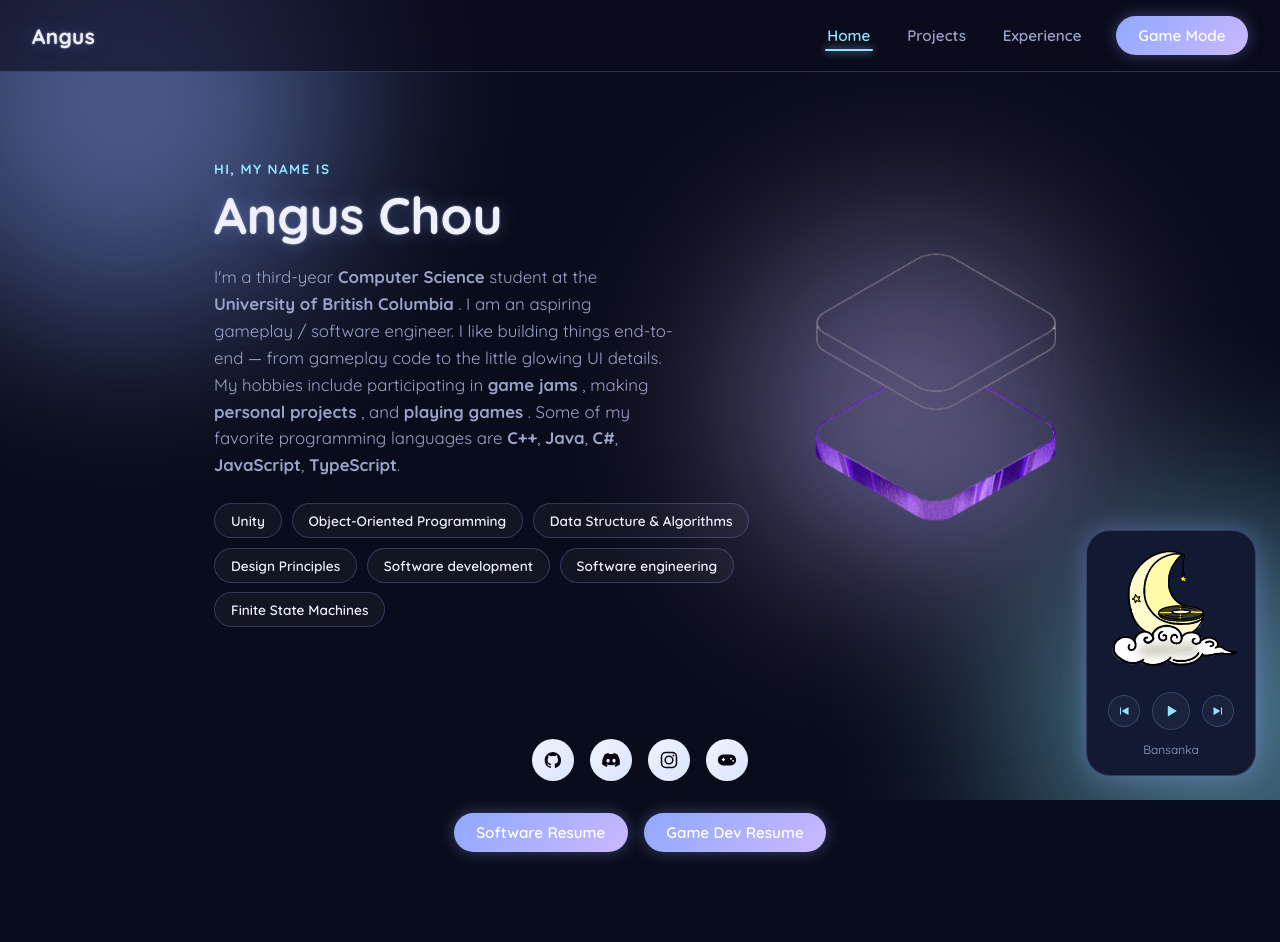
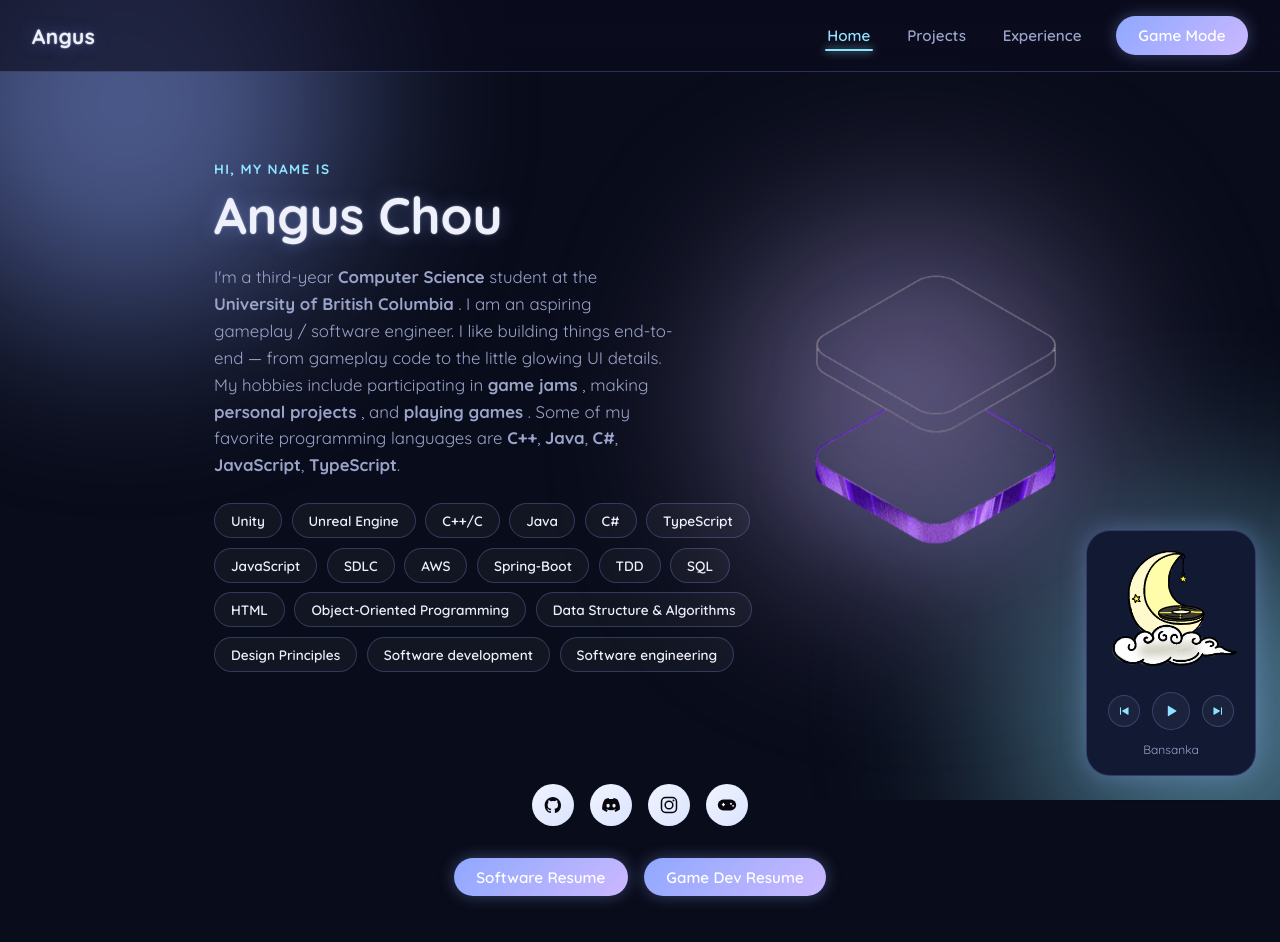
Before and after one commit to tsuki9355/My-Website, a React (Vite) app: page / in a window 1280 px wide. Before the commit the page ends 900 px from the top, so only its background shows below. Built offline with nearby package versions, Linux system fonts and the light colour scheme.

Commit message:
modified skills list in home page

```diff
--- a/src/pages/HomePage.tsx
+++ b/src/pages/HomePage.tsx
@@ -3,12 +3,23 @@ import "./HomePage.css";
 
 const Skills = [
   "Unity",
+  "Unreal Engine",
+  "C++/C",
+  "Java",
+  "C#",
+  "TypeScript",
+  "JavaScript",
+  "SDLC",
+  "AWS",
+  "Spring-Boot",
+  "TDD",
+  "SQL",
+  "HTML",
   "Object-Oriented Programming",
   "Data Structure & Algorithms",
   "Design Principles",
   "Software development",
   "Software engineering",
-  "Finite State Machines"
 ];
 
 function HomePage() {
```
